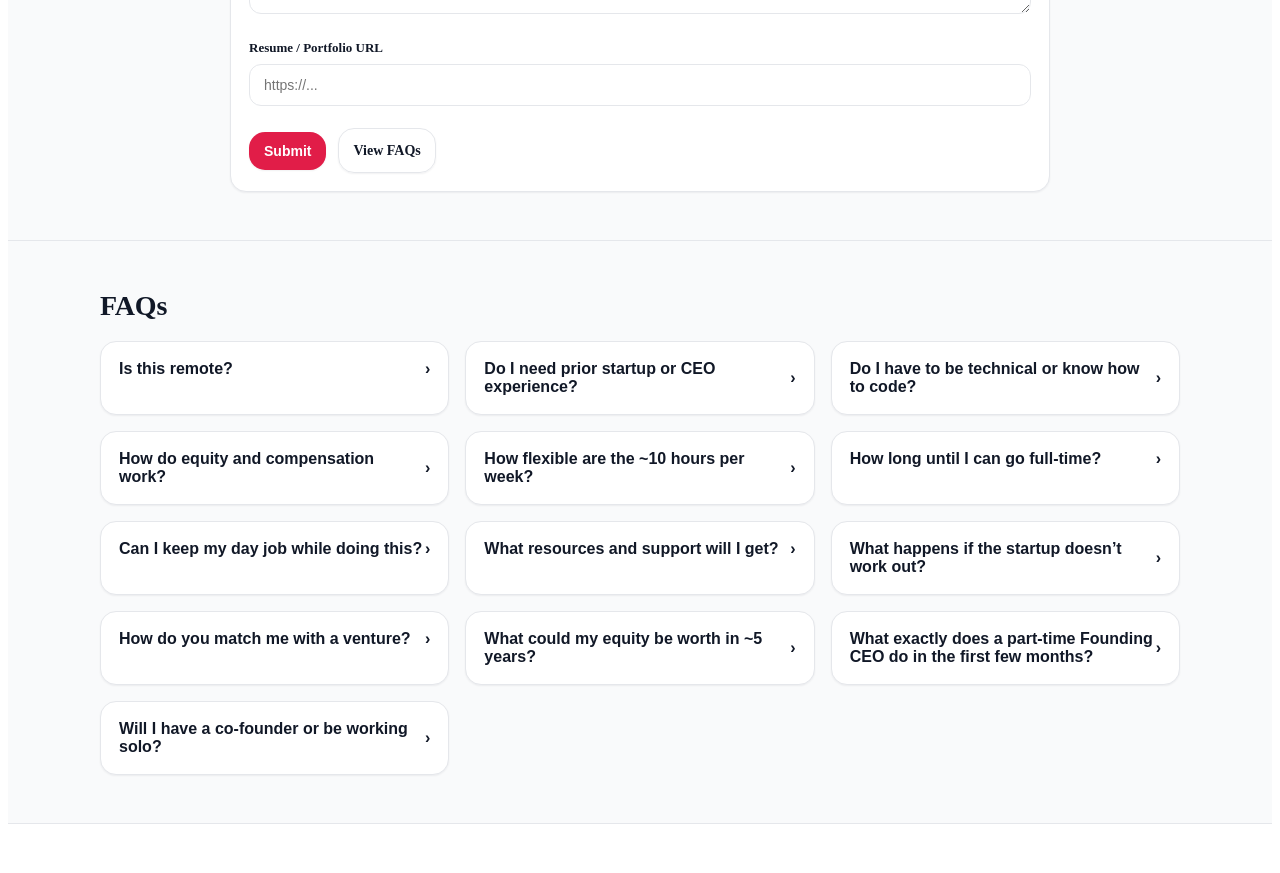
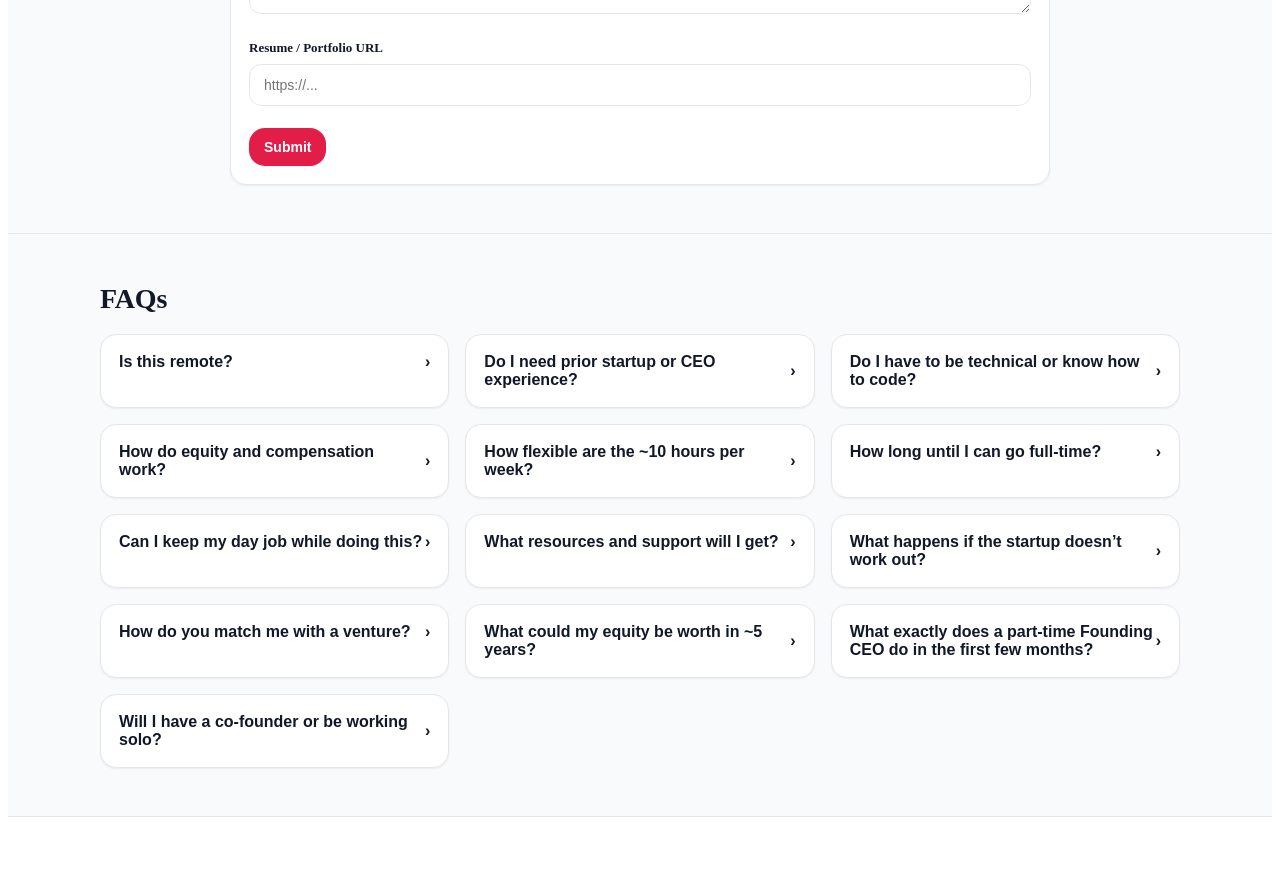
Before and after one commit to marketplaceholdings/marketplace-holdings-site, a React (Vite) app in the folder marketplace-holdings-site/: page / in a window 1280 px wide. Shown: the part 4520-5393 px from the top of the page. Built offline with nearby package versions, Linux system fonts and the light colour scheme.

Commit message:
Update App.jsx

```diff
--- a/marketplace-holdings-site/src/App.jsx
+++ b/marketplace-holdings-site/src/App.jsx
@@ -799,7 +799,7 @@ export default function App() {
 
             <div style={{ gridColumn: "1 / -1", display: "flex", alignItems: "center", gap: 12, marginTop: 6 }}>
               <Button size="md" onClick={() => alert("Submitted!")}>Submit</Button>
-              <Button size="md" variant="ghost" href="#faq">View FAQs</Button>
+
             </div>
           </form>
         </CardBody>
```
